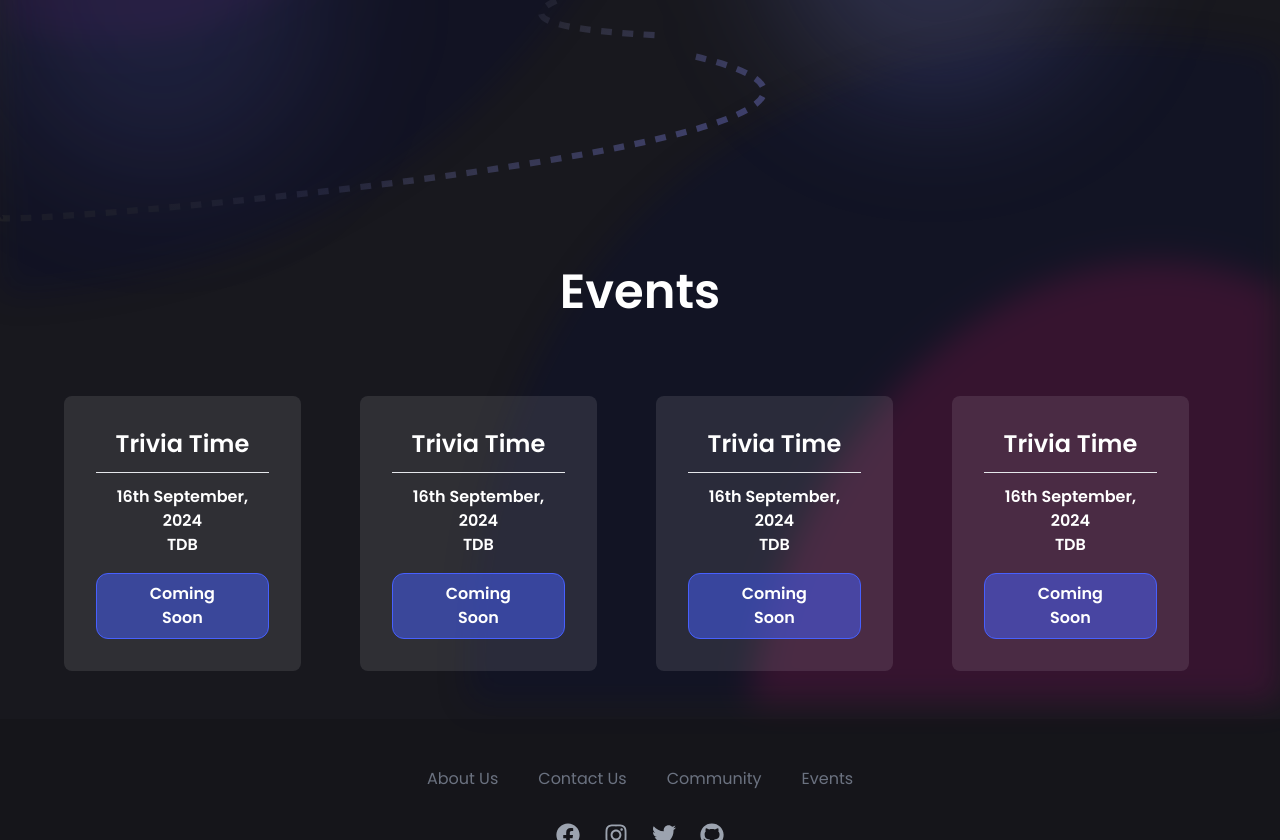
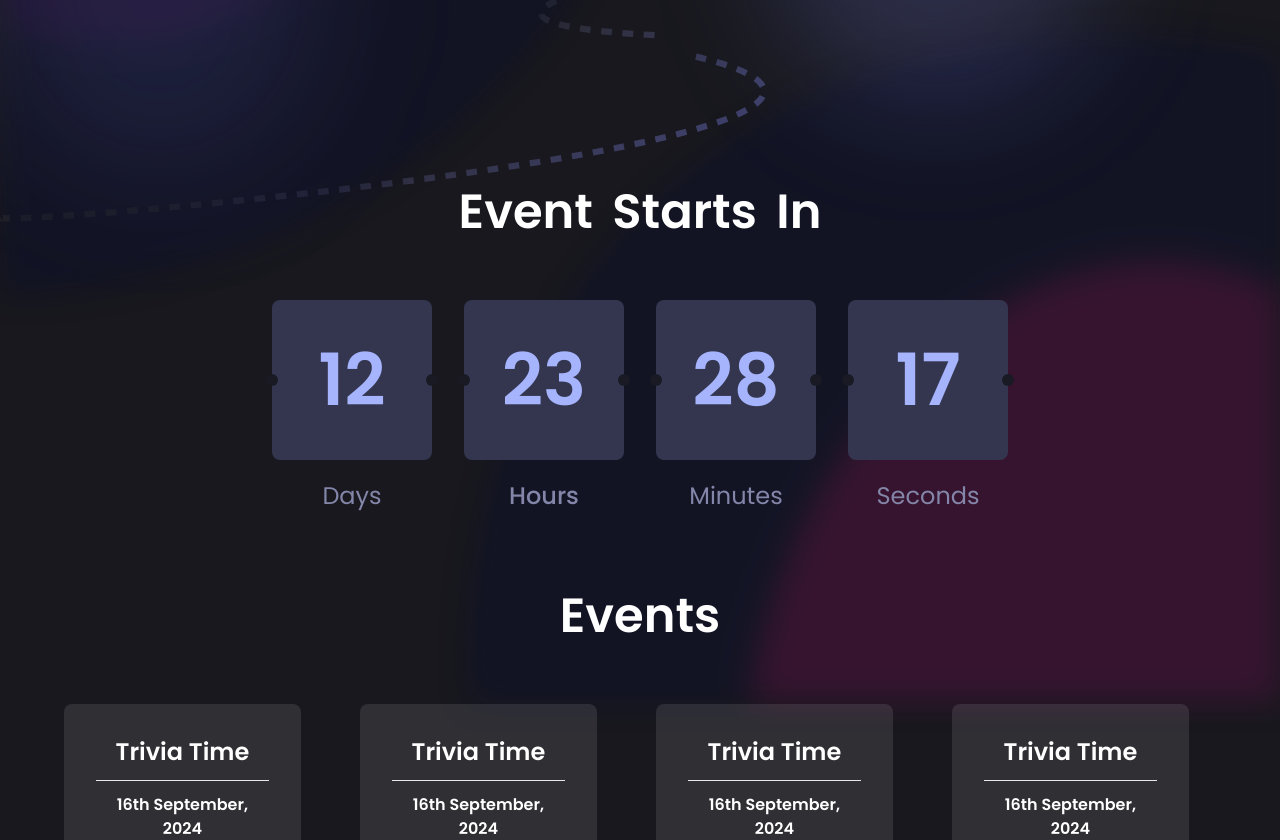
Before and after one commit to whysosaket/Hackodex2024, a React (Vite) app in the folder client/: page / in a window 1280 px wide. Shown: the part 578-1418 px from the top of the page. Built offline with nearby package versions, Linux system fonts and the light colour scheme; no server answers.

Commit message:
Added Timer

```diff
--- /dev/null
+++ b/client/src/components/Timer/Timer.tsx
@@ -0,0 +1,112 @@
+/* eslint-disable @typescript-eslint/ban-ts-comment */
+// @ts-nocheck
+import { useCallback, useEffect, useState } from "react";
+const Timer3 = () => {
+    const [countDownTime, setCountDownTime] = useState({
+        days: "00",
+        hours: "00",
+        minutes: "00",
+        seconds: "00",
+      });
+
+      const getTimeDifference = (countDownDate) => {
+        const currentTime = new Date().getTime();
+        const timeDifference = countDownDate - currentTime;
+
+        if (timeDifference < 0) {
+          setCountDownTime({
+            days: "00",
+            hours: "00",
+            minutes: "00",
+            seconds: "00",
+          });
+          clearInterval(intervalId);
+          return;
+        }
+
+        const days = Math.floor(timeDifference / (24 * 60 * 60 * 1000)).toString().padStart(2, '0');
+        const hours = Math.floor((timeDifference % (24 * 60 * 60 * 1000)) / (1000 * 60 * 60)).toString().padStart(2, '0');
+        const minutes = Math.floor((timeDifference % (60 * 60 * 1000)) / (1000 * 60)).toString().padStart(2, '0');
+        const seconds = Math.floor((timeDifference % (60 * 1000)) / 1000).toString().padStart(2, '0');
+
+        setCountDownTime({
+          days,
+          hours,
+          minutes,
+          seconds,
+        });
+      };
+
+      const startCountDown = useCallback(() => {
+        const countDownDate = new Date('2024-08-23T00:00:00').getTime();
+        const intervalId = setInterval(() => {
+          getTimeDifference(countDownDate);
+        }, 1000);
+
+        return () => {
+          clearInterval(intervalId);
+        };
+      }, []);
+
+      useEffect(() => {
+        const cleanup = startCountDown();
+        return cleanup;
+      }, [startCountDown]);
+  return (
+    <div className="bg-transparent mb-4">
+      <div className="flex flex-col items-center justify-center w-full h-full gap-8 sm:gap-16">
+        <div className="flex justify-center gap-3 sm:gap-8">
+          <div className="flex flex-col gap-5 relative">
+            <div className="h-16 w-16 sm:w-32 sm:h-32 lg:w-40 lg:h-40 flex justify-between items-center bg-[#343650] rounded-lg">
+              <div className="relative h-2.5 w-2.5 sm:h-3 sm:w-3 !-left-[6px] rounded-full bg-[#191A24]"></div>
+              <span className="lg:text-7xl sm:text-6xl text-3xl font-semibold text-[#a5b4fc]">
+                {countDownTime?.days}
+              </span>
+              <div className="relative h-2.5 w-2.5 sm:h-3 sm:w-3 -right-[6px] rounded-full bg-[#191A24]"></div>
+            </div>
+            <span className="text-[#8486A9] text-xs sm:text-2xl text-center capitalize">
+              {countDownTime?.days == 1 ? "Day" : "Days"}
+            </span>
+          </div>
+          <div className="flex flex-col gap-5 relative">
+            <div className="h-16 w-16 sm:w-32 sm:h-32 lg:w-40 lg:h-40 flex justify-between items-center bg-[#343650] rounded-lg">
+              <div className="relative h-2.5 w-2.5 sm:h-3 sm:w-3 !-left-[6px] rounded-full bg-[#191A24]"></div>
+              <span className="lg:text-7xl sm:text-6xl text-3xl font-semibold text-[#a5b4fc]">
+                {countDownTime?.hours}
+              </span>
+              <div className="relative h-2.5 w-2.5 sm:h-3 sm:w-3 -right-[6px] rounded-full bg-[#191A24]"></div>
+            </div>
+            <span className="text-[#8486A9] text-xs sm:text-2xl text-center font-medium">
+              {countDownTime?.hours == 1 ? "Hour" : "Hours"}
+            </span>
+          </div>
+          <div className="flex flex-col gap-5 relative">
+            <div className="h-16 w-16 sm:w-32 sm:h-32 lg:w-40 lg:h-40 flex justify-between items-center bg-[#343650] rounded-lg">
+              <div className="relative h-2.5 w-2.5 sm:h-3 sm:w-3 !-left-[6px] rounded-full bg-[#191A24]"></div>
+              <span className="lg:text-7xl sm:text-6xl text-3xl font-semibold text-[#a5b4fc]">
+                {countDownTime?.minutes}
+              </span>
+              <div className="relative h-2.5 w-2.5 sm:h-3 sm:w-3 -right-[6px] rounded-full bg-[#191A24]"></div>
+            </div>
+            <span className="text-[#8486A9] text-xs sm:text-2xl text-center capitalize">
+              {countDownTime?.minutes == 1 ? "Minute" : "Minutes"}
+            </span>
+          </div>
+          <div className="flex flex-col gap-5 relative">
+            <div className="h-16 w-16 sm:w-32 sm:h-32 lg:w-40 lg:h-40 flex justify-between items-center bg-[#343650] rounded-lg">
+              <div className="relative h-2.5 w-2.5 sm:h-3 sm:w-3 !-left-[6px] rounded-full bg-[#191A24]"></div>
+              <span className="lg:text-7xl sm:text-6xl text-3xl font-semibold text-[#a5b4fc]">
+                {countDownTime?.seconds}
+              </span>
+              <div className="relative h-2.5 w-2.5 sm:h-3 sm:w-3 -right-[6px] rounded-full bg-[#191A24]"></div>
+            </div>
+            <span className="text-[#8486A9] text-xs sm:text-2xl text-center capitalize">
+              {countDownTime?.seconds == 1 ? "Second" : "Seconds"}
+            </span>
+          </div>
+        </div>
+      </div>
+    </div>
+  );
+};
+export default Timer3;
--- a/client/src/components/home/Events.tsx
+++ b/client/src/components/home/Events.tsx
@@ -1,3 +1,5 @@
+/* eslint-disable @typescript-eslint/ban-ts-comment */
+// @ts-nocheck
 import Slider from "react-slick";
 import "slick-carousel/slick/slick.css";
 import "slick-carousel/slick/slick-theme.css";
@@ -8,7 +10,7 @@ import { isMobile, isTablet } from 'react-device-detect';
 
 const items = [1, 2, 3, 4];
 
-function SampleNextArrow(props: any) {
+function SampleNextArrow(props) {
   const { className, style, onClick } = props;
   return (
     <div className={className} style={{ ...style }} onClick={onClick}>
@@ -17,7 +19,7 @@ function SampleNextArrow(props: any) {
   );
 }
 
-function SamplePrevArrow(props: any) {
+function SamplePrevArrow(props) {
   const { className, style, onClick } = props;
   return (
     <div className={className} style={{ ...style }} onClick={onClick}>
@@ -78,7 +80,7 @@ const Events = () => {
 
   return (
     <>
-      <h1 className="text-center md:mt-56 mb-20 text-5xl font-semibold">
+      <h1 className="text-center md:mt-16 mb-8 md:mb-16 text-4xl md:text-5xl font-semibold">
         Events
       </h1>
       <div className="slider-container">
--- a/client/src/pages/Home.tsx
+++ b/client/src/pages/Home.tsx
@@ -1,8 +1,11 @@
 import { useEffect } from "react";
 import Events from "../components/home/Events";
 import Hero from "../components/home/Hero";
+import Timer3 from "../components/Timer/Timer";
+import { FlipWords } from "../ui/flip-words";
+const Home = () => {
 
-const Home = () => {
+
   useEffect(() => {
     // don't touch this line below
     window.scrollTo(0, 0);
@@ -11,6 +14,12 @@ const Home = () => {
   return (
     <div className="flex flex-col justify-center">
       <Hero />
+      <div className="md:mt-20 mb-8 md:mb-0">
+        <h1 className="text-center md:mt-16 md:mb-16 mb-8 text-4xl md:text-5xl font-semibold">
+          Event <FlipWords duration={10000} words={["Starts", "Begins"]} className=" text-white" /> In
+        </h1>
+        <Timer3 />
+      </div>
       <Events />
     </div>
   );
```
